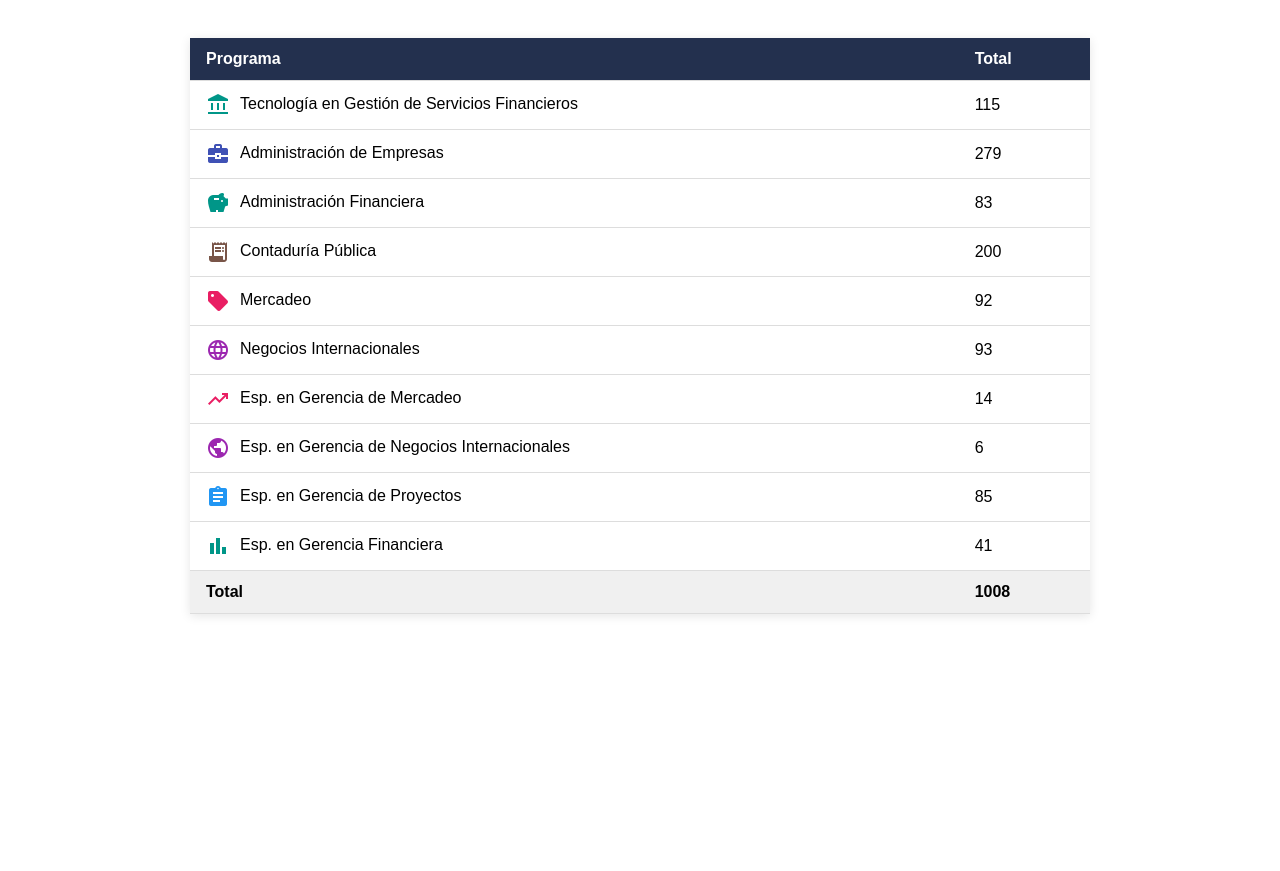
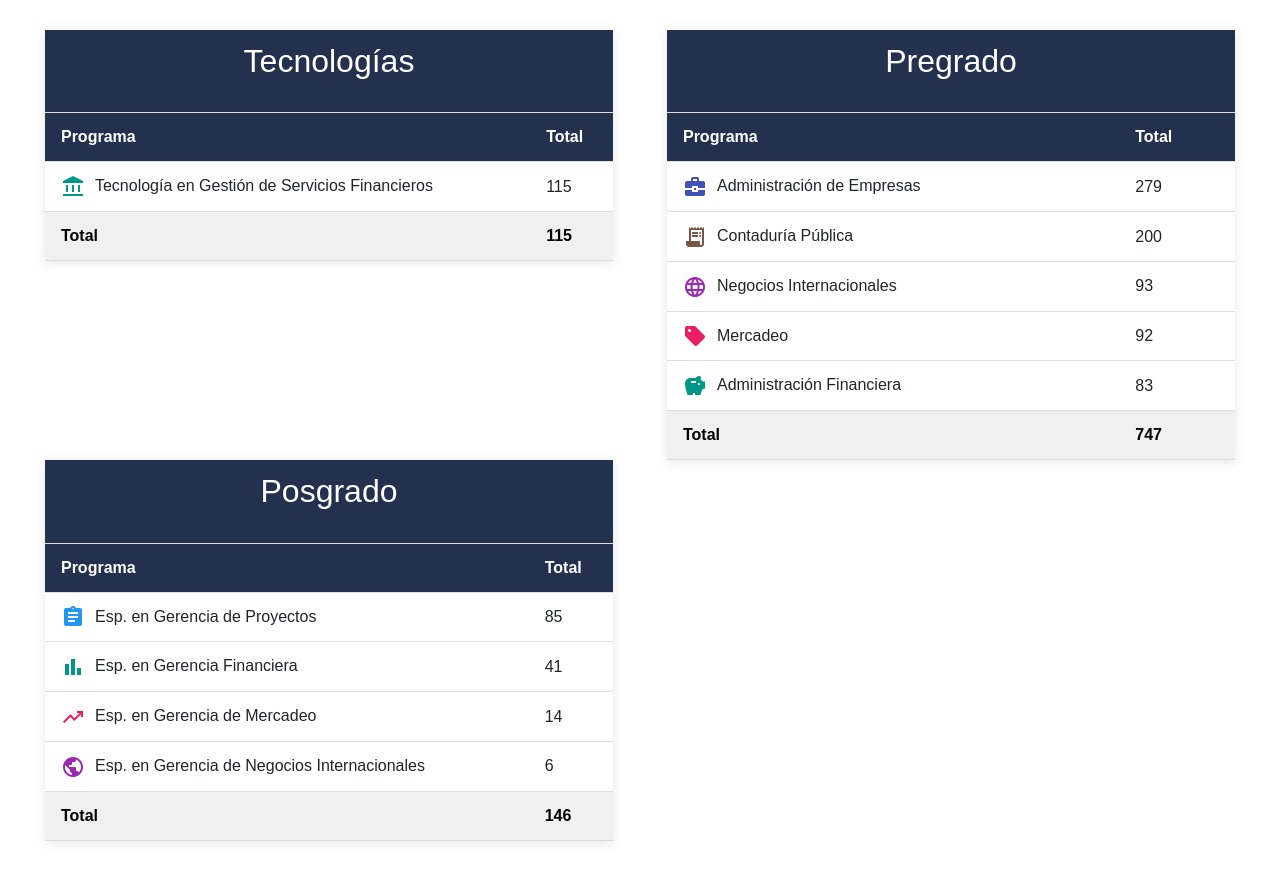
Before and after one commit to asierrag/graficas, a plain HTML site: page fceac.html in a window 1280 px wide. Before the commit the page ends 800 px from the top, so only its background shows below. Drawn offline with nearby package versions, Linux system fonts and the light colour scheme.

Commit message:
Update fceac.html

```diff
--- a/fceac.html
+++ b/fceac.html
@@ -4,6 +4,7 @@
   <meta charset="UTF-8">
   <!-- Importar Material Symbols -->
   <link href="https://fonts.googleapis.com/css2?family=Material+Symbols+Outlined" rel="stylesheet" />
+<link href="https://cdn.jsdelivr.net/npm/bootstrap@5.3.0/dist/css/bootstrap.min.css" rel="stylesheet">
 
   <style>
     body {
@@ -47,8 +48,9 @@
     .icon-proyectos        { color: #2196f3; }
 
     h2 {
-      color: #23304e;
+      color: #white;
       margin-bottom: 20px;
+      text-align: center;
     }
 
     tfoot th {
@@ -58,8 +60,13 @@
   </style>
 </head>
 <body>
-  <table>
+  <div class="row">
+    <div class="col-md-6">
+        <table>
     <thead>
+      <tr>
+        <th colspan="2"><h2>Tecnologías</h2></th>
+      </tr>
       <tr>
         <th>Programa</th>
         <th>Total</th>
@@ -70,25 +77,76 @@
         <td><span class="material-symbols-outlined icon-finanzas">account_balance</span>Tecnología en Gestión de Servicios Financieros</td>
         <td>115</td>
       </tr>
+
+    </tbody>
+    <tfoot>
       <tr>
+        <th>Total</th>
+        <th>115</th>
+      </tr>
+    </tfoot>
+  </table>
+  </div>
+  <div class="col-md-6">
+    <table>
+    <thead>
+      <tr>
+        <th colspan="2"><h2>Pregrado</h2></th>
+      </tr>
+      <tr>
+        <th>Programa</th>
+        <th>Total</th>
+      </tr>
+    </thead>
+    <tbody>
+            <tr>
         <td><span class="material-symbols-outlined icon-empresas">business_center</span>Administración de Empresas</td>
         <td>279</td>
-      </tr>
-      <tr>
-        <td><span class="material-symbols-outlined icon-finanzas">savings</span>Administración Financiera</td>
-        <td>83</td>
       </tr>
       <tr>
         <td><span class="material-symbols-outlined icon-contaduria">receipt_long</span>Contaduría Pública</td>
         <td>200</td>
       </tr>
       <tr>
+        <td><span class="material-symbols-outlined icon-negocios">language</span>Negocios Internacionales</td>
+        <td>93</td>
+      </tr>
+       <tr>
         <td><span class="material-symbols-outlined icon-mercadeo">sell</span>Mercadeo</td>
         <td>92</td>
       </tr>
       <tr>
-        <td><span class="material-symbols-outlined icon-negocios">language</span>Negocios Internacionales</td>
-        <td>93</td>
+        <td><span class="material-symbols-outlined icon-finanzas">savings</span>Administración Financiera</td>
+        <td>83</td>
+      </tr>
+    </tbody>
+        <tfoot>
+      <tr>
+        <th>Total</th>
+        <th>747</th>
+      </tr>
+    </tfoot>
+  </table>
+  </div>
+  <div class="col-md-6">
+  <table>
+          <thead>
+      <tr>
+        <th colspan="2"><h2>Posgrado</h2></th>
+      </tr>
+      <tr>
+        <th>Programa</th>
+        <th>Total</th>
+      </tr>
+    </thead>
+    <tbody>
+      <tr>
+        <td><span class="material-symbols-outlined icon-proyectos">assignment</span>Esp. en Gerencia de Proyectos</td>
+        <td>85</td>
+      </tr>
+      <tr>
+        <td><span class="material-symbols-outlined icon-finanzas">bar_chart</span>Esp. en Gerencia Financiera</td>
+        <td>41</td>
       </tr>
       <tr>
         <td><span class="material-symbols-outlined icon-mercadeo">trending_up</span>Esp. en Gerencia de Mercadeo</td>
@@ -98,22 +156,14 @@
         <td><span class="material-symbols-outlined icon-negocios">public</span>Esp. en Gerencia de Negocios Internacionales</td>
         <td>6</td>
       </tr>
-      <tr>
-        <td><span class="material-symbols-outlined icon-proyectos">assignment</span>Esp. en Gerencia de Proyectos</td>
-        <td>85</td>
-      </tr>
-      <tr>
-        <td><span class="material-symbols-outlined icon-finanzas">bar_chart</span>Esp. en Gerencia Financiera</td>
-        <td>41</td>
-      </tr>
     </tbody>
     <tfoot>
       <tr>
         <th>Total</th>
-        <th>1008</th>
+        <th>146</th>
       </tr>
     </tfoot>
-  </table>
-
+    </table>
+  </div>
 </body>
 </html>
```
